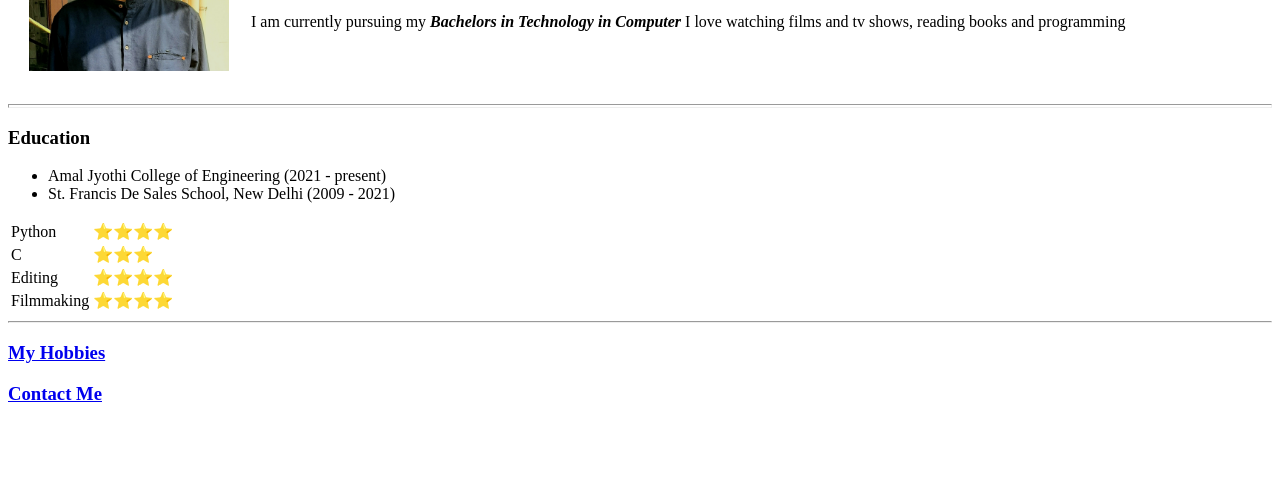
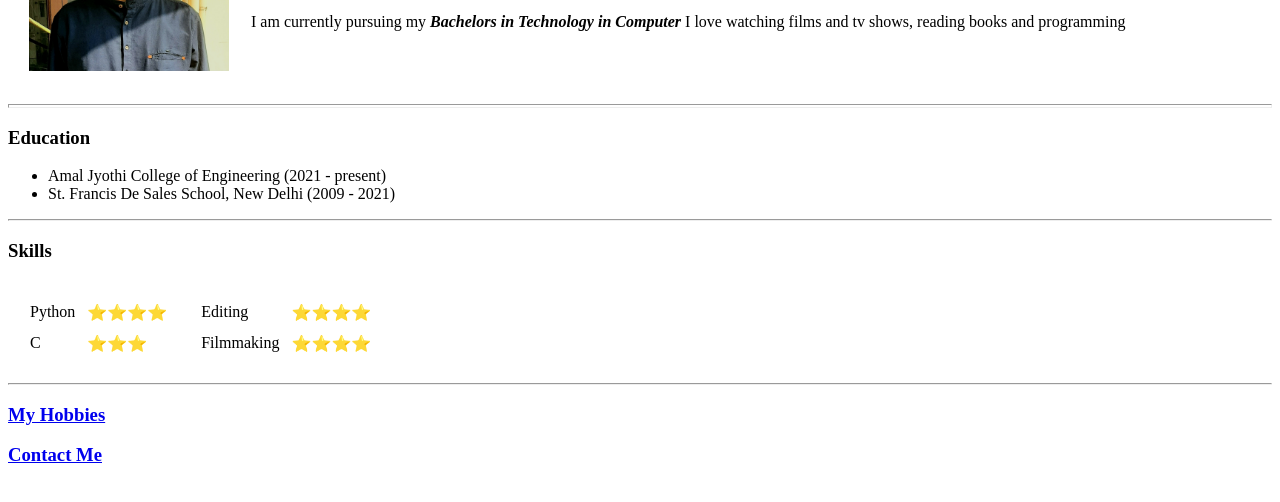
Before and after one commit to Helixjoe/HTML-Personal-Site, a plain HTML site: page index.html in a window 1280 px wide. Shown: the part 158-660 px from the top of the page. Drawn offline with Linux system fonts and the light colour scheme.

Commit message:
Nested Tables Added for skills

```diff
--- a/index.html
+++ b/index.html
@@ -20,13 +20,22 @@
         <li>Amal Jyothi College of Engineering (2021 - present)</li>
         <li>St. Francis De Sales School, New Delhi (2009 - 2021)</li>
     </ul>
-    <table >
+    <hr>
+    <h3>Skills</h3>
+    <table cellspacing = "10" >
+        <tr>
+            <td>
+                <table cellspacing = "10">
                     <tr>
                         <td>Python</td><td>⭐⭐⭐⭐</td>
                     </tr>
                     <tr>
-            <td>C</td><td>⭐⭐⭐</td>
+                        <td>C </td> <td>⭐⭐⭐</td>
                     </tr>
+                </table>
+            </td>
+            <td>
+                <table cellspacing = "10">
                     <tr>
                         <td>Editing</td><td>⭐⭐⭐⭐</td>
                     </tr>
@@ -34,6 +43,9 @@
                         <td>Filmmaking</td><td>⭐⭐⭐⭐</td>
                     </tr>
                 </table>
+            </td>
+        </tr>
+    </table>
     <hr>
     <h3><a href="hobbies.html">My Hobbies</a></h3>
     <h3><a href="contact.html">Contact Me</a></h3>
```
Also changed, not shown: contact.html (+1 -1 lines). Lines whose indentation alone changed are shown as unchanged.
